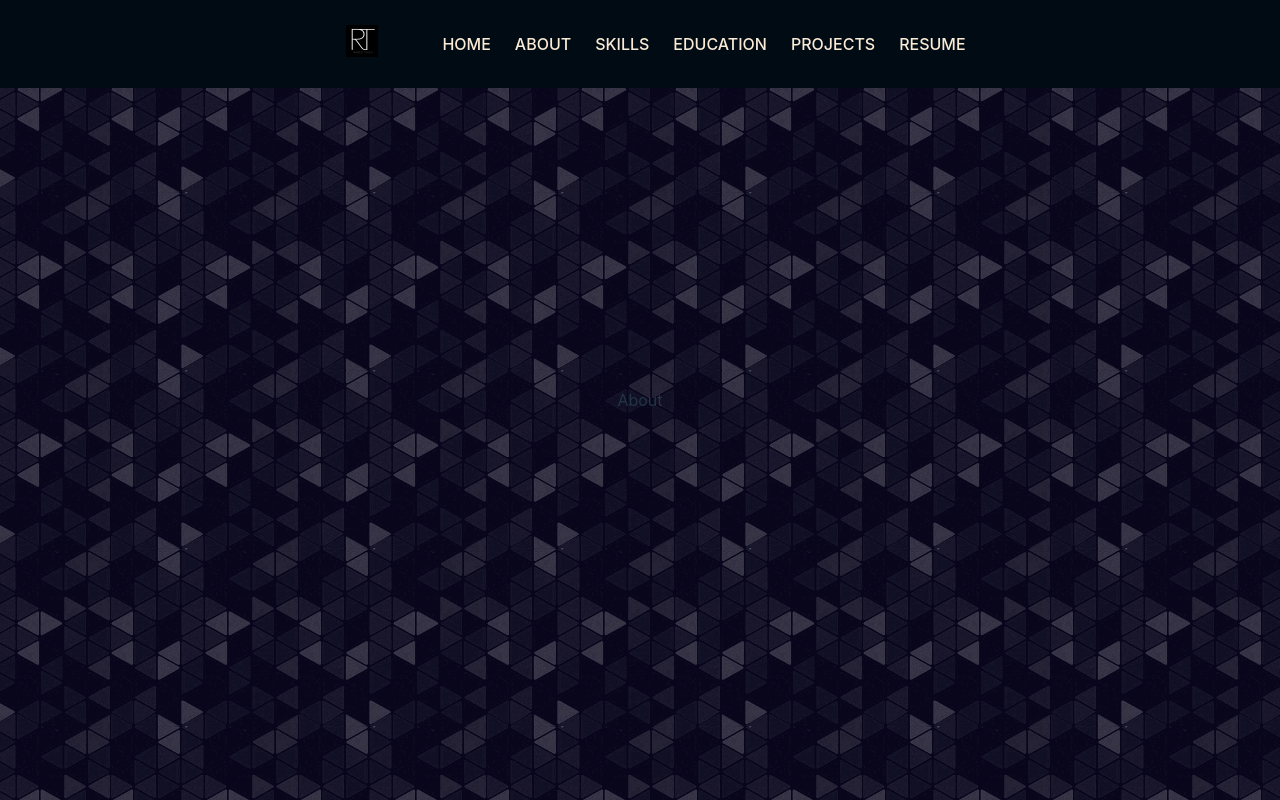
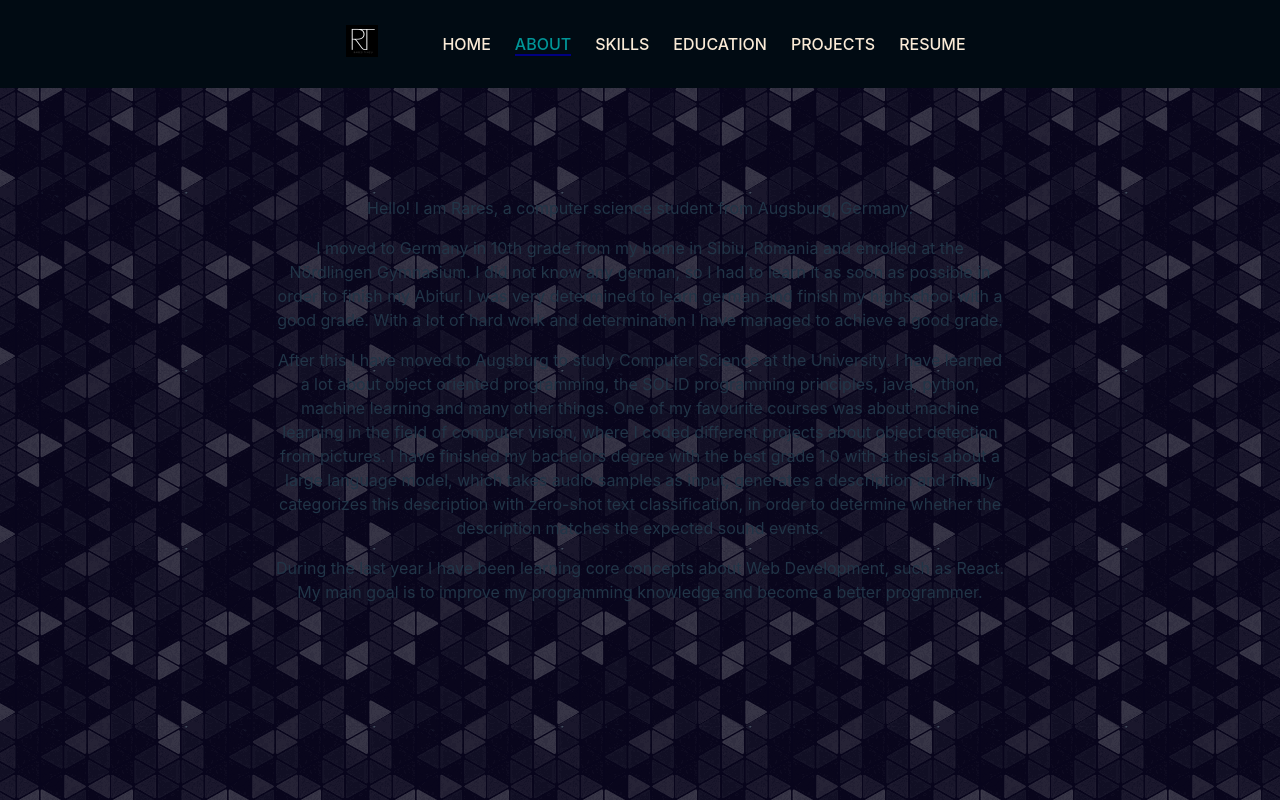
Before and after one commit to Compil3-sudo/Portofolio-CV, a React (Vite) app in the folder portofolio-cv/: page /about in a window 1280 px wide. Built offline with nearby package versions, Linux system fonts and the light colour scheme.

Commit message:
made active pages highligh in navbar, added about

```diff
--- a/portofolio-cv/src/components/navbar/Navbar.jsx
+++ b/portofolio-cv/src/components/navbar/Navbar.jsx
@@ -23,7 +23,12 @@ const Navbar = () => {
         <ul className={classes.linksList}>
           {navLinks.map((link) => (
             <li key={link}>
-              <NavLink to={link === "home" ? "/" : link}>
+              <NavLink
+                to={link === "home" ? "/" : link}
+                className={({ isActive }) =>
+                  isActive ? classes.active : undefined
+                }
+              >
                 {link.toLocaleUpperCase()}
               </NavLink>
             </li>
--- a/portofolio-cv/src/components/navbar/Navbar.module.css
+++ b/portofolio-cv/src/components/navbar/Navbar.module.css
@@ -38,7 +38,8 @@
 }
 
 
-.linksList a:hover {
+.linksList a:hover,
+.linksList a.active {
   color: #009698;
   border-bottom: #000080 0.125em solid;
 }
--- a/portofolio-cv/src/pages/About.jsx
+++ b/portofolio-cv/src/pages/About.jsx
@@ -1,5 +1,42 @@
 const About = () => {
-  return <div>About</div>;
+  // TODO: reword about me text, style it, add container and make text pretty
+  // TODO: add picture
+
+  return (
+    <>
+      <div style={{ width: "60%", margin: "auto" }}>
+        <p>
+          Hello! I am Rares, a computer science student from Augsburg, Germany.
+        </p>
+        <p>
+          I moved to Germany in 10th grade from my home in Sibiu, Romania and
+          enrolled at the Nördlingen Gymnasium. I did not know any german, so I
+          had to learn it as soon as possible in order to finish my Abitur. I
+          was very determined to learn german and finish my highschool with a
+          good grade. With a lot of hard work and determination I have managed
+          to achieve a good grade.
+        </p>
+        <p>
+          After this I have moved to Augsburg to study Computer Science at the
+          University. I have learned a lot about object oriented programming,
+          the SOLID programming principles, java, python, machine learning and
+          many other things. One of my favourite courses was about machine
+          learning in the field of computer vision, where I coded different
+          projects about object detection from pictures. I have finished my
+          bachelors degree with the best grade 1.0 with a thesis about a large
+          language model, which takes audio samples as input, generates a
+          description and finally categorizes this description with zero-shot
+          text classification, in order to determine whether the description
+          matches the expected sound events.
+        </p>
+        <p>
+          During the last year I have been learning core concepts about Web
+          Development, such as React. My main goal is to improve my programming
+          knowledge and become a better programmer.
+        </p>
+      </div>
+    </>
+  );
 };
 
 export default About;
```
